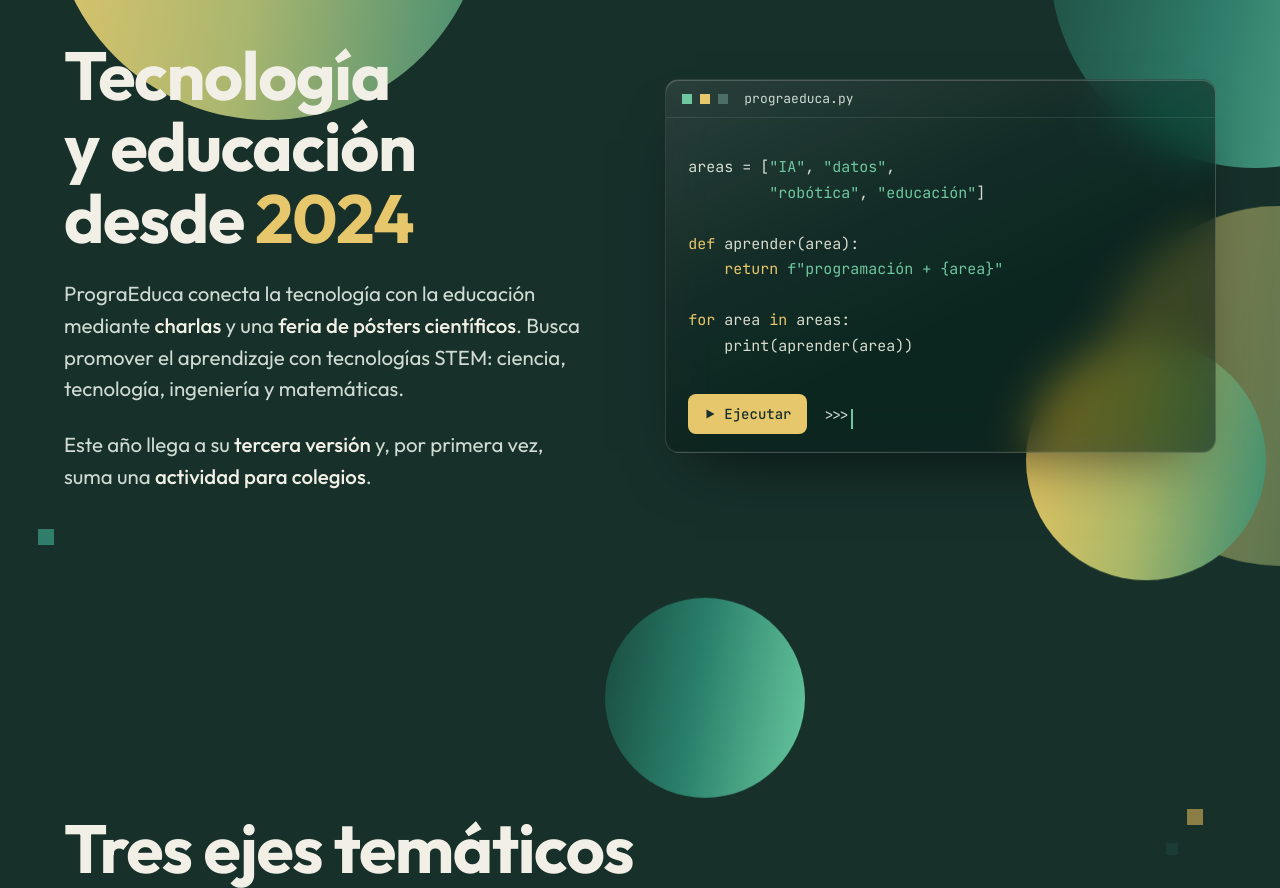
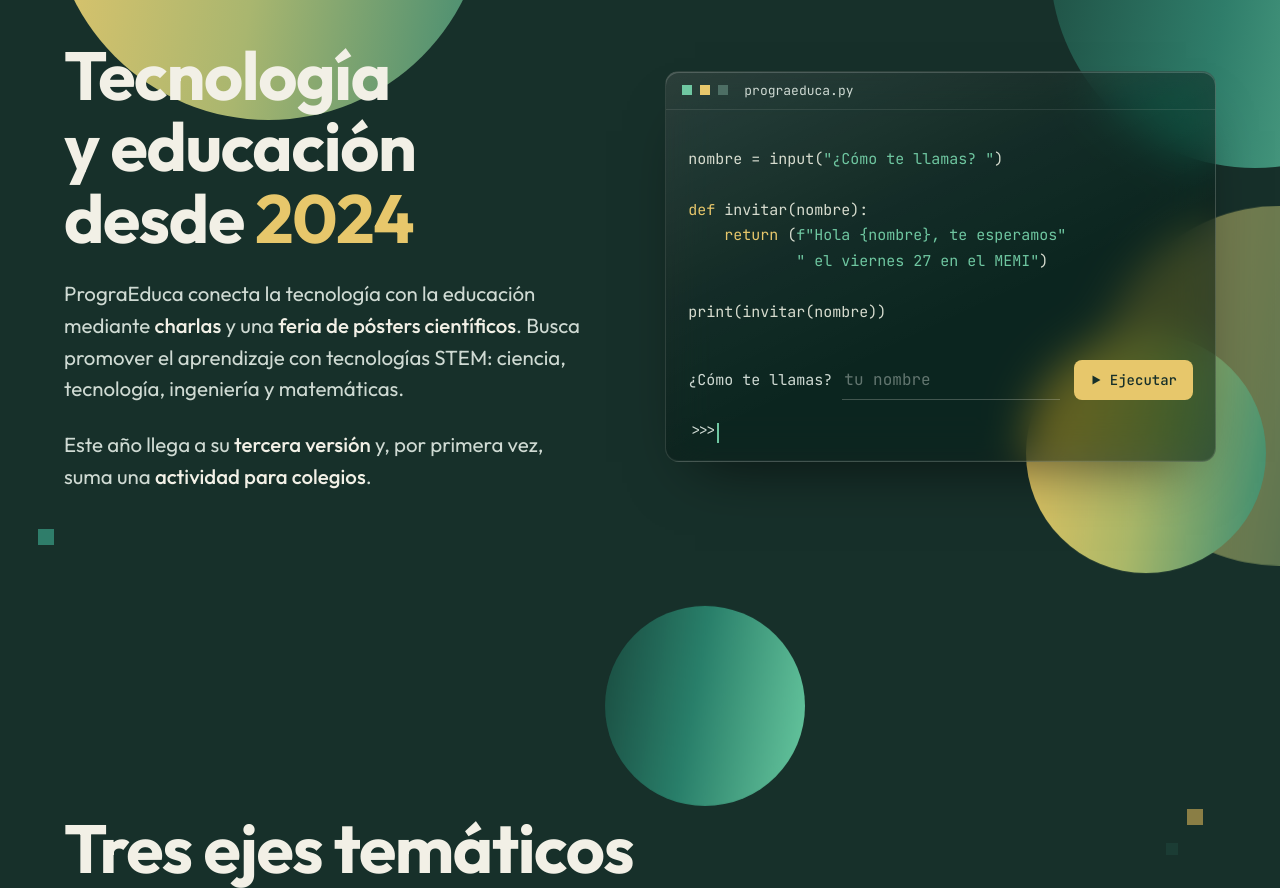
Before and after one commit to scesi/PrograEduca-Landing-Page, an Astro site: page / in a window 1280 px wide. Shown: the part 920-1808 px from the top of the page. Built offline with nearby package versions, Linux system fonts and the light colour scheme; Astro itself is replaced by a stand-in of ours.

Commit message:
feat: console asks your name and greets you

```diff
--- a/src/pages/index.astro
+++ b/src/pages/index.astro
@@ -126,18 +126,18 @@ print(aprender())</pre>
       <div class="glass-stage"><span class="orb orb--gold" aria-hidden="true" style="--s: 240px; right: -50px; top: -70px"></span><span class="orb orb--mint" aria-hidden="true" style="--s: 200px; left: -60px; bottom: -40px"></span>
       <figure class="console glass" style="margin: 0">
         <div class="console__bar" aria-hidden="true"><i style="--c: var(--mint)"></i><i style="--c: var(--gold)"></i><i style="--c: #4d6e64"></i><span>prograeduca.py</span></div>
-        <pre class="console__body" aria-label="Código de ejemplo: la programación aplicada a distintas áreas">areas = [<span class="s">"IA"</span>, <span class="s">"datos"</span>,
-         <span class="s">"robótica"</span>, <span class="s">"educación"</span>]
+        <pre class="console__body" aria-label="Código de ejemplo: un saludo con tu nombre">nombre = input(<span class="s">"¿Cómo te llamas? "</span>)
 
-<span class="k">def</span> aprender(area):
-    <span class="k">return</span> <span class="s">f"programación + {"{"}area{"}"}"</span>
+<span class="k">def</span> invitar(nombre):
+    <span class="k">return</span> (<span class="s">f"Hola {"{"}nombre{"}"}, te esperamos"</span>
+            <span class="s">" el viernes 27 en el MEMI"</span>)
 
-<span class="k">for</span> area <span class="k">in</span> areas:
-    print(aprender(area))</pre>
-        <div class="console__run">
-          <button class="console__btn" type="button" data-run><svg width="12" height="12" viewBox="0 0 12 12" aria-hidden="true"><path d="M2.5 1.5v9l8-4.5z" fill="currentColor"/></svg>Ejecutar</button>
+print(invitar(nombre))</pre>
+        <form class="console__run" data-run-form>
+          <label class="console__ask"><span>¿Cómo te llamas?</span><input type="text" name="nombre" maxlength="24" autocomplete="given-name" placeholder="tu nombre" enterkeyhint="go" spellcheck="false" data-name></label>
+          <button class="console__btn" type="submit" data-run><svg width="12" height="12" viewBox="0 0 12 12" aria-hidden="true"><path d="M2.5 1.5v9l8-4.5z" fill="currentColor"/></svg>Ejecutar</button>
           <span class="console__prompt"><output class="console__out" data-out aria-live="polite"></output><span class="cursor" aria-hidden="true"></span></span>
-        </div>
+        </form>
       </figure>
       </div>
     </div>
@@ -459,18 +459,29 @@ feria = {"{"}
     update();
   }
 
-  // consola: ejecutar print(aprender())
+  // consola: input() con tu nombre y print(invitar(nombre))
+  const runForm = document.querySelector<HTMLFormElement>('[data-run-form]');
   const run = document.querySelector<HTMLButtonElement>('[data-run]');
   const out = document.querySelector<HTMLOutputElement>('[data-out]');
-  if (run && out) {
-    run.addEventListener('click', () => {
-      const msg = 'programación + IA\nprogramación + datos\nprogramación + robótica\nprogramación + educación';
+  const nameInput = document.querySelector<HTMLInputElement>('[data-name]');
+  if (runForm && run && out && nameInput) {
+    runForm.addEventListener('submit', (e) => {
+      e.preventDefault();
+      const nombre = nameInput.value.trim();
+      if (!nombre) {
+        nameInput.focus();
+        nameInput.classList.remove('is-empty');
+        void nameInput.offsetWidth;
+        nameInput.classList.add('is-empty');
+        return;
+      }
+      const msg = `Hola ${nombre}, te esperamos el viernes 27 en el MEMI`;
       let i = 0;
       run.disabled = true;
       out.textContent = '';
       const step = () => {
         out.textContent = msg.slice(0, ++i);
-        if (i < msg.length) setTimeout(step, reduced ? 0 : 35);
+        if (i < msg.length) setTimeout(step, reduced ? 0 : 30);
         else run.disabled = false;
       };
       step();
--- a/src/styles/global.css
+++ b/src/styles/global.css
@@ -515,3 +515,18 @@ a, button { -webkit-tap-highlight-color: transparent; }
   .eje-node:nth-of-type(2) .eje-node__id::after { animation-delay: 1.2s; }
 }
 @keyframes link-run { 0% { translate: 0 0; opacity: 0; } 15% { opacity: 1; } 85% { opacity: 1; } 100% { translate: calc(var(--gap) - 14px) 0; opacity: 0; } }
+
+/* consola: input() con tu nombre */
+.console__ask { display: flex; align-items: center; gap: 10px; flex: 1 1 260px; min-width: 0; font: 400 15px/1 var(--mono); color: var(--muted); }
+.console__ask span { flex: none; }
+.console__ask input {
+  flex: 1; min-width: 0; height: 40px; padding: 0 2px; border: 0; border-bottom: 1.5px solid var(--line-strong); border-radius: 0;
+  background: transparent; color: var(--cream); font: 400 16px/1 var(--mono); caret-color: var(--gold); outline: none;
+  transition: border-color 160ms;
+}
+.console__ask input::placeholder { color: rgb(207 218 211 / 0.45); }
+.console__ask input:focus { border-color: var(--gold); }
+.console__ask input.is-empty { border-color: var(--gold); animation: nudge 360ms var(--ease-out); }
+@keyframes nudge { 25% { translate: -4px 0; } 75% { translate: 4px 0; } }
+.console__prompt { flex-basis: 100%; }
+@media (max-width: 720px) { .console__ask { flex-basis: 100%; font-size: 13px; } }
```
